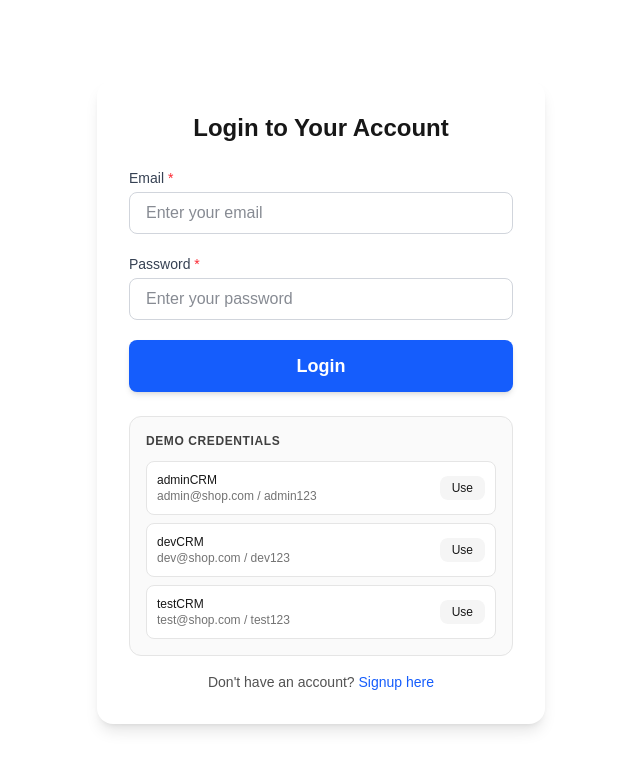
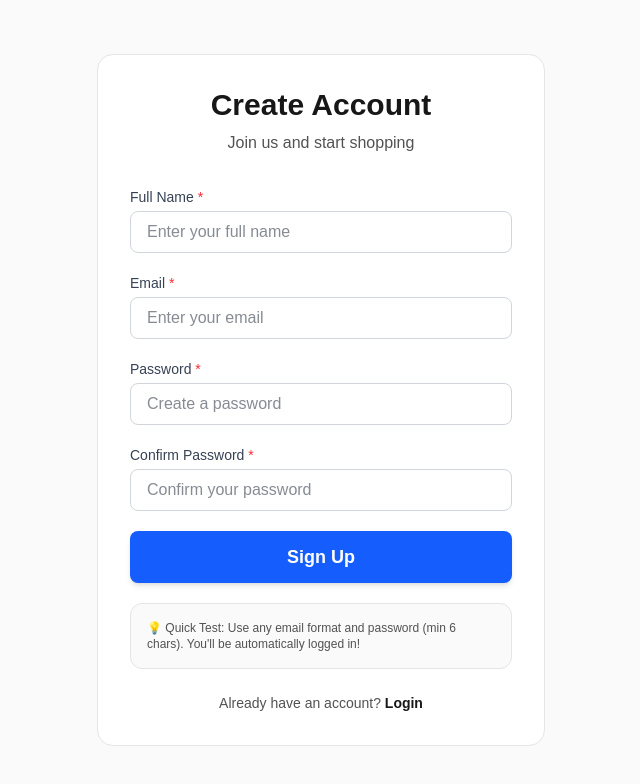
Before and after one commit to ayushsharma-1/ShopCRM, a Next.js app: page /signup in a window 1280 px wide. Shown: the top 784 px of the page, without its empty margins (319-959 px from the left). Built offline with nearby package versions, Linux system fonts and the light colour scheme.

Commit message:
Fix: Fixing the (auth) in app for current codespace

```diff
--- a/app/(auth)/login/page.js
+++ b/app/(auth)/login/page.js
@@ -1,13 +1,11 @@
 'use client';
 
-import { use, useEffect } from "react";
-import { useSelector } from "react-redux";
-import { useRouter } from "next/router";
-
-import Link from "next/link";
-
-import {motion} from "framer-motion";
-import LoginForm from "@/components/auth/LoginForm";
+import { useEffect } from 'react';
+import { useSelector } from 'react-redux';
+import { useRouter } from 'next/navigation';
+import Link from 'next/link';
+import { motion } from 'framer-motion';
+import LoginForm from '@/components/auth/LoginForm';
 
 export default function LoginPage() {
   const router = useRouter();
@@ -15,27 +13,56 @@ export default function LoginPage() {
 
   useEffect(() => {
     if (isAuthenticated) {
-      router.push("/products");
+      router.push('/products');
     }
   }, [isAuthenticated, router]);
+
   return (
-        <div>
+    <div className="min-h-screen bg-neutral-50 flex items-center justify-center px-4 py-12">
       <motion.div
-      initial={{ opacity: 0, y: 20 }}
+        initial={{ opacity: 0, scale: 0.98 }}
+        animate={{ opacity: 1, scale: 1 }}
+        transition={{ duration: 0.4 }}
+        className="bg-white rounded-2xl border border-neutral-200 p-8 w-full max-w-md"
+      >
+        <div className="text-center mb-8">
+          <motion.h1
+            initial={{ opacity: 0, y: -10 }}
             animate={{ opacity: 1, y: 0 }}
-        className="max-w-md mx-auto mt-20 p-8 bg-white rounded-2xl shadow-lg"
+            transition={{ duration: 0.4, delay: 0.1 }}
+            className="text-2xl md:text-3xl font-semibold text-neutral-900 mb-2"
           >
-        <h1 className="text-2xl font-bold mb-6 text-center text-neutral-900">Login to Your Account</h1>
+            Welcome Back
+          </motion.h1>
+          <motion.p
+            initial={{ opacity: 0, y: -10 }}
+            animate={{ opacity: 1, y: 0 }}
+            transition={{ duration: 0.4, delay: 0.2 }}
+            className="text-sm md:text-base text-neutral-600"
+          >
+            Login to continue shopping
+          </motion.p>
+        </div>
+
         <LoginForm />
-        <p className="mt-4 text-center text-sm text-neutral-600">
-          Don't have an account?{" "}
-          <Link href="/auth/signup" className="text-blue-600 hover:underline">
-            Signup here
+
+        <motion.div
+          initial={{ opacity: 0 }}
+          animate={{ opacity: 1 }}
+          transition={{ duration: 0.4, delay: 0.3 }}
+          className="mt-6 text-center"
+        >
+          <p className="text-sm text-neutral-600">
+            Don't have an account?{' '}
+            <Link
+              href="/signup"
+              className="text-neutral-900 font-semibold hover:text-neutral-700 transition-colors"
+            >
+              Sign up
             </Link>
           </p>
         </motion.div>
+      </motion.div>
     </div>
-    )
-
-
+  );
 }
--- a/app/(auth)/signup/page.js
+++ b/app/(auth)/signup/page.js
@@ -1,39 +1,68 @@
 'use client';
 
-import { use, useEffect } from "react";
-import { useSelector } from "react-redux";
-import { useRouter } from "next/router";
+import { useEffect } from 'react';
+import { useSelector } from 'react-redux';
+import { useRouter } from 'next/navigation';
+import Link from 'next/link';
+import { motion } from 'framer-motion';
+import SignupForm from '@/components/auth/SignupForm';
 
-import Link from "next/link";
-
-import {motion} from "framer-motion";
-import LoginForm from "@/components/auth/LoginForm";
-
-export default function LoginPage() {
+export default function SignupPage() {
   const router = useRouter();
   const { isAuthenticated } = useSelector((state) => state.auth);
 
   useEffect(() => {
     if (isAuthenticated) {
-      router.push("/products");
+      router.push('/products');
     }
   }, [isAuthenticated, router]);
+
   return (
-        <div>
+    <div className="min-h-screen bg-neutral-50 flex items-center justify-center px-4 py-12">
       <motion.div
-      initial={{ opacity: 0, y: 20 }}
+        initial={{ opacity: 0, scale: 0.98 }}
+        animate={{ opacity: 1, scale: 1 }}
+        transition={{ duration: 0.4 }}
+        className="bg-white rounded-2xl border border-neutral-200 p-8 w-full max-w-md"
+      >
+        <div className="text-center mb-8">
+          <motion.h1
+            initial={{ opacity: 0, y: -10 }}
             animate={{ opacity: 1, y: 0 }}
-        className="max-w-md mx-auto mt-20 p-8 bg-white rounded-2xl shadow-lg"
+            transition={{ duration: 0.4, delay: 0.1 }}
+            className="text-2xl md:text-3xl font-semibold text-neutral-900 mb-2"
           >
-        <h1 className="text-2xl font-bold mb-6 text-center text-neutral-900">Login to Your Account</h1>
-        <LoginForm />
-        <p className="mt-4 text-center text-sm text-neutral-600">
-          Don't have an account?{" "}
-          <Link href="/auth/signup" className="text-blue-600 hover:underline">
-            Signup here
+            Create Account
+          </motion.h1>
+          <motion.p
+            initial={{ opacity: 0, y: -10 }}
+            animate={{ opacity: 1, y: 0 }}
+            transition={{ duration: 0.4, delay: 0.2 }}
+            className="text-sm md:text-base text-neutral-600"
+          >
+            Join us and start shopping
+          </motion.p>
+        </div>
+
+        <SignupForm />
+
+        <motion.div
+          initial={{ opacity: 0 }}
+          animate={{ opacity: 1 }}
+          transition={{ duration: 0.4, delay: 0.3 }}
+          className="mt-6 text-center"
+        >
+          <p className="text-sm text-neutral-600">
+            Already have an account?{' '}
+            <Link
+              href="/login"
+              className="text-neutral-900 font-semibold hover:text-neutral-700 transition-colors"
+            >
+              Login
             </Link>
           </p>
         </motion.div>
+      </motion.div>
     </div>
-    )
+  );
 }
```
Lines whose indentation alone changed are shown as unchanged.
